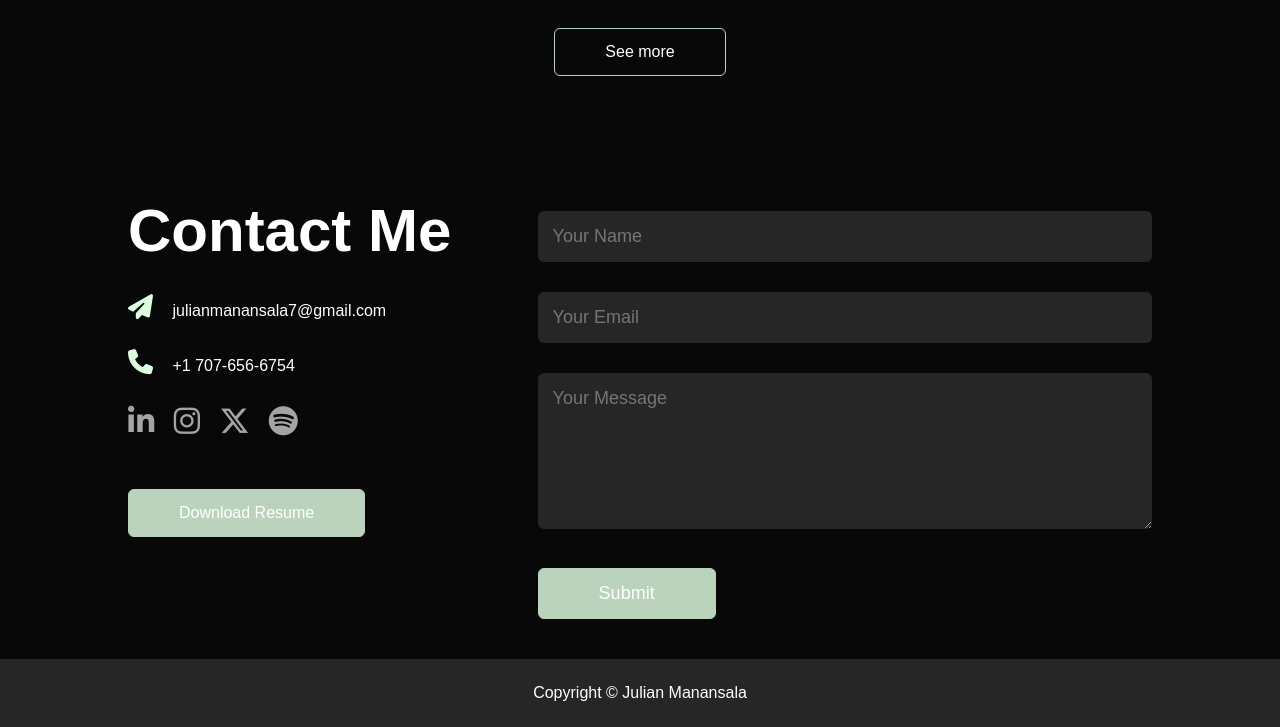
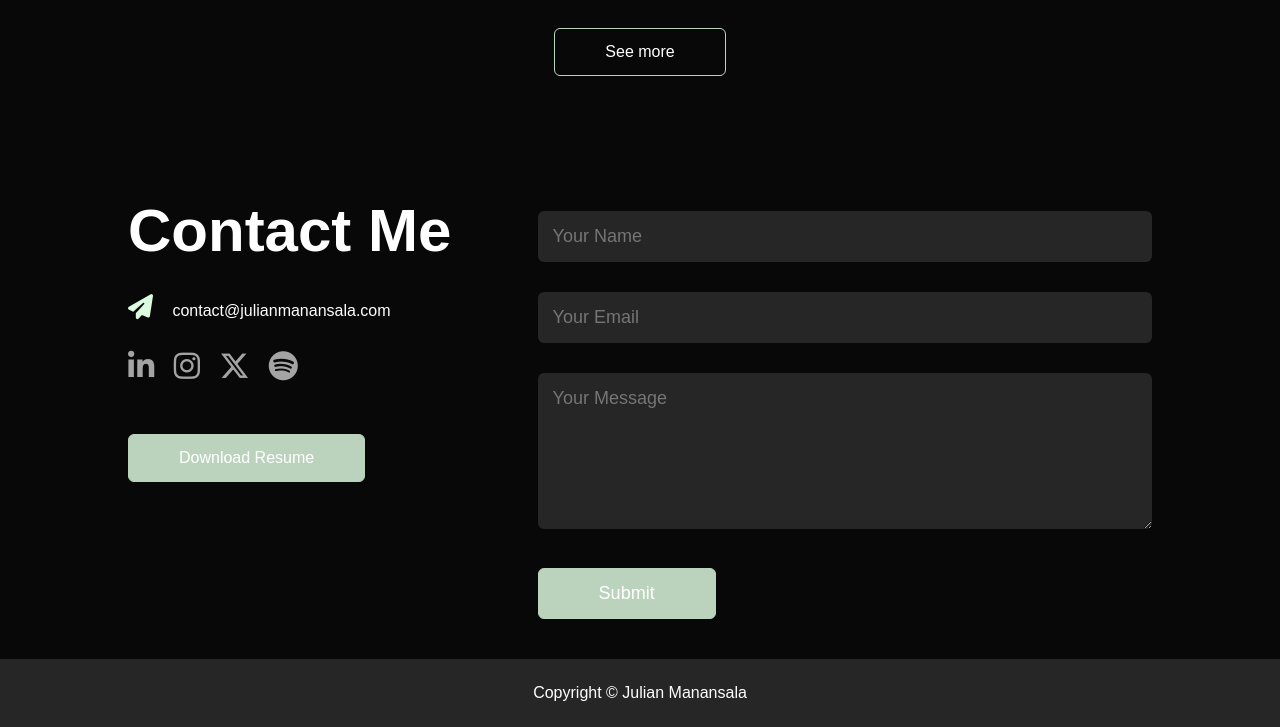
Before and after one commit to julianmsala/portfolio, a plain HTML site: page index.html in a window 1280 px wide. Shown: the part 2552-3279 px from the top of the page. Drawn offline with Linux system fonts and the light colour scheme.

Commit message:
Update index.html
Contact Changed

```diff
--- a/index.html
+++ b/index.html
@@ -136,8 +136,7 @@
         <div class="row">
             <div class="contact-left">
                 <h1 class="sub-title">Contact Me</h1>
-                <p><i class="fa-solid fa-paper-plane"></i> julianmanansala7@gmail.com</p>
-                <p><i class="fa-solid fa-phone"></i> +1 707-656-6754</p>
+                <p><i class="fa-solid fa-paper-plane"></i> contact@julianmanansala.com</p>
                 <div class="social-icons">
                     <a href="https://www.linkedin.com/in/julianmanansala/"><i class="fa-brands fa-linkedin-in"></i></a>
                     <a href="https://instagram.com/julianmsala"><i class="fa-brands fa-instagram"></i></a>
```
